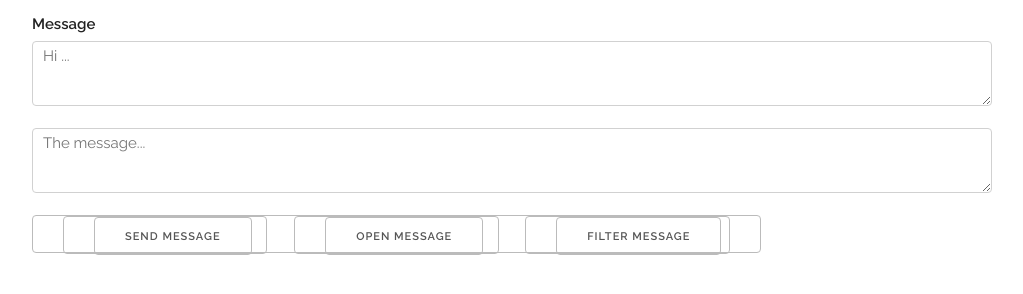
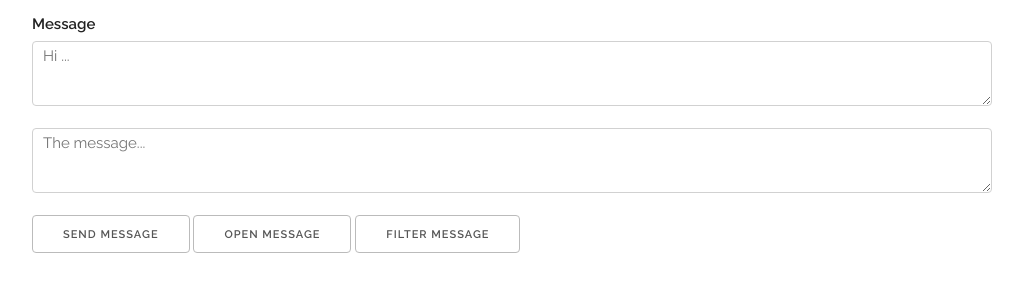
Before and after one commit to louise-r-blue/goe, a website: page index.html in a window 1280 px wide. Shown: the part 150-444 px from the top of the page, without its empty margins (128-1151 px from the left). Drawn offline with nearby package versions, Linux system fonts and the light colour scheme.

Commit message:
check submit buttons still work

```diff
--- a/index.html
+++ b/index.html
@@ -30,18 +30,10 @@
       <label for ="message">Message</label>
       <textarea class ="u-full-width" id="message" type="text" placeholder="Hi ... "></textarea> <!--was input -->
       <textarea class = "u-full-width" id ="filtered-msg-result" type="text" placeholder ="The message..." readonly = "true"></textarea>
-      <div class = "button row">
-        <div class = "four columns button">
-          <input type="submit" value="Send message">
-        </div>
-        <div class = "four columns button">
-          <input type="submit" value="Open message">
-        </div>
-        <div class = "four columns button">
-          <input type="submit" value="Filter message">
-        </div>
-      </div>
+      <input type="submit" value="Send message"><!-- could be class button value send message-->
+      <input type="submit" value="Open message"><!-- could be class button value open message-->
+      <input type="submit" value="Filter message"><!-- could be class button value filter message-->
     </form>
-    <script src="bundle.js"></script>
+  <script src="bundle.js"></script>
 </body>
 </html>
```
